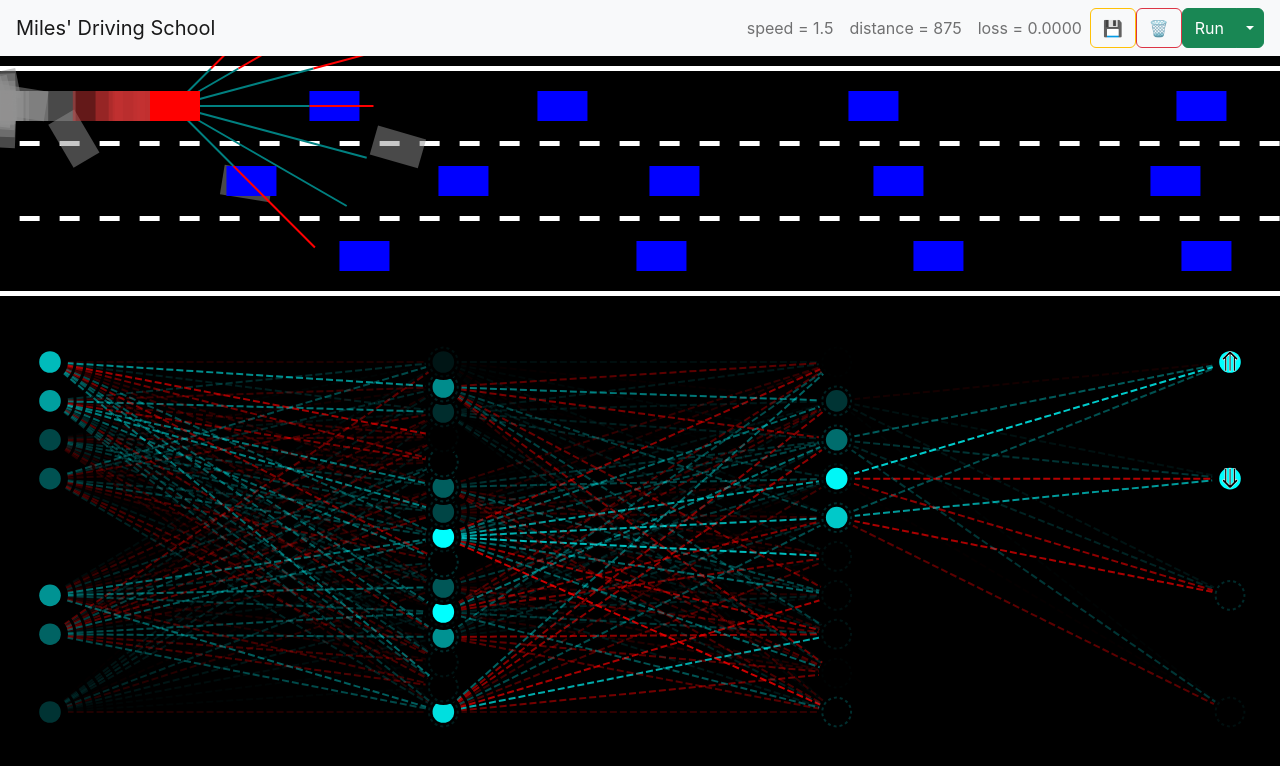
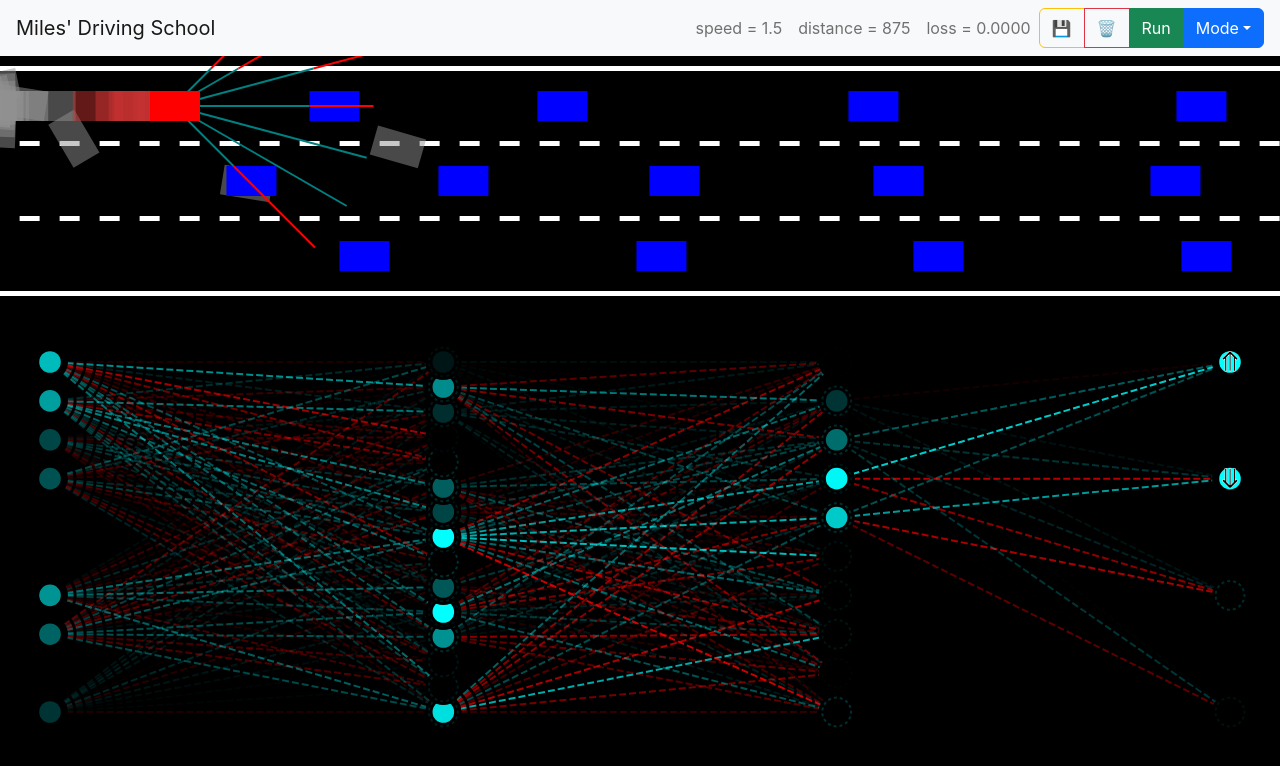
Before and after one commit to jedwards1230/cars, a React (Create React App) app: page /cars/teach in a window 1280 px wide. Shown: the top 766 px of the page. Built offline with nearby package versions, Linux system fonts and the light colour scheme.

Commit message:
better buttons

```diff
--- a/src/components/navbar.tsx
+++ b/src/components/navbar.tsx
@@ -1,11 +1,13 @@
 import React, { ReactNode, useState } from "react";
-import { Link } from "react-router-dom";
-import { Button, ButtonGroup, Dropdown, Nav, Navbar, NavDropdown } from "react-bootstrap";
+import { Link, useLocation } from "react-router-dom";
+import { Button, ButtonGroup, DropdownButton, Nav, Navbar, NavDropdown } from "react-bootstrap";
 import ConfigForm from "./trainConfig/configForm";
 
 const NavComponent = (props: {
     children: ReactNode;
     run: () => void,
+    saveModel?: () => void,
+    destroyModel?: () => void,
 }) => {
     const [show, setShow] = useState(false);
     const handleClose = () => setShow(false);
@@ -17,18 +19,39 @@ const NavComponent = (props: {
             <Nav className="ms-auto">
                 {props.children}
 
-                <Dropdown as={ButtonGroup}>
+                <ButtonGroup>
+                    {props.saveModel &&
+                        <Button
+                            id="saveBtn"
+                            onClick={props.saveModel}
+                            title={"Save Model"}
+                            variant="outline-warning">💾</Button>}
+                    {props.destroyModel &&
+                        <Button
+                            id="destroyBtn"
+                            onClick={props.destroyModel}
+                            title={"Destroy Model"}
+                            variant="outline-danger">🗑️</Button>}
                     <Button variant="success" onClick={props.run}>Run</Button>
-
-                    <Dropdown.Toggle split variant="success" id="dropdown-basic" />
-
-                    <Dropdown.Menu>
-                        <NavDropdown.Item eventKey="1.1" as={Link} to="/cars/genetic">Genetic</NavDropdown.Item>
-                        <NavDropdown.Item eventKey="1.2" as={Link} to="/cars/teach">Teach</NavDropdown.Item>
+                    <DropdownButton as={ButtonGroup} title={"Mode"} align="end" >
+                        <NavDropdown.Item
+                        eventKey="1.1"
+                        as={Link}
+                        to="/cars/genetic"
+                        active={
+                            useLocation().pathname === "/cars/genetic" ? true : false
+                        }>Genetic</NavDropdown.Item>
+                        <NavDropdown.Item
+                            eventKey="1.2"
+                            as={Link}
+                            to="/cars/teach"
+                            active={
+                                useLocation().pathname === "/cars/teach" ? true : false
+                            }>Teach</NavDropdown.Item>
                         <NavDropdown.Divider />
                         <NavDropdown.Item onClick={handleShow}>Config</NavDropdown.Item>
-                    </Dropdown.Menu>
-                </Dropdown>
+                    </DropdownButton>
+                </ButtonGroup>
                 <ConfigForm
                     show={show}
                     handleHide={handleClose} />
--- a/src/components/trainConfig/configForm.tsx
+++ b/src/components/trainConfig/configForm.tsx
@@ -30,7 +30,7 @@ const ConfigForm = (props: {
         layers: appContext.activeConfig.layers
     }
 
-    const methods = useForm({defaultValues})
+    const methods = useForm({ defaultValues })
     const onSubmit = (data: any) => {
         data = cleanData(data);
         console.log(data);
@@ -49,7 +49,17 @@ const ConfigForm = (props: {
         config.lr = data.lr;
         config.sensorCount = data.sensorCount;
         config.actionCount = data.actionCount;
-        config.layers = data.layers;
+
+        if (config.layers.length === data.layers.length) {
+            data.layers.forEach((layer: LayerConfig, i: number) => {
+                if (layer.outputs === config.layers[i].outputs && layer.inputs === config.layers[i].inputs) {
+                    config.layers[i].activation = layer.activation;
+                }
+            })
+        } else {
+            config.layers = data.layers;
+        }
+
         config.save();
 
         appContext.activeConfig = config;
--- a/src/network/network.ts
+++ b/src/network/network.ts
@@ -38,7 +38,7 @@ export class Network {
         this.deriveLoss = (targets, outputs) => {
             const derivatives = [];
             for (let i = 0; i < outputs.length; i++) {
-                derivatives[i] = (outputs[i] - targets[i]) * 2;
+                derivatives[i] = (targets[i] - outputs[i]) * 2;
             }
             return derivatives;
         }
--- a/src/pages/genetic.tsx
+++ b/src/pages/genetic.tsx
@@ -1,7 +1,7 @@
 import React, { useContext, useEffect, useState } from "react";
 import NavComponent from "../components/navbar";
 import VisualView from "../components/visualView";
-import { Button, Navbar } from "react-bootstrap";
+import { Navbar } from "react-bootstrap";
 import { AppContext } from "../context";
 import { Simulator } from "../car/simulator";
 
@@ -59,7 +59,7 @@ const Genetic = () => {
 
 	return (
 		<>
-			<NavComponent run={reset} >
+			<NavComponent run={reset} saveModel={saveModel} destroyModel={destroyModel} >
 				{stats.map((stat, i) => {
 					return (
 						<Navbar.Text
@@ -68,18 +68,6 @@ const Genetic = () => {
 							className="px-2">{stat.key} = {stat.value}</Navbar.Text>
 					)
 				})}
-				<Button
-					key={"saveBtn"}
-					id="saveBtn"
-					onClick={saveModel}
-					title={"Save Model"}
-					variant="outline-warning">💾</Button>,
-				<Button
-					key={"destroyBtn"}
-					id="destroyBtn"
-					onClick={destroyModel}
-					title={"Destroy Model"}
-					variant="outline-danger">🗑️</Button>
 			</NavComponent>
 			<VisualView
 				sim={appContext.sim} />
--- a/src/pages/teach.tsx
+++ b/src/pages/teach.tsx
@@ -2,7 +2,7 @@ import React, { useContext, useEffect, useState } from "react";
 import NavComponent from "../components/navbar";
 import VisualView from "../components/visualView";
 import { Simulator } from "../car/simulator";
-import { Button, Navbar } from "react-bootstrap";
+import { Navbar } from "react-bootstrap";
 import { AppContext } from "../context";
 
 const Teach = (props: any) => {
@@ -64,7 +64,7 @@ const Teach = (props: any) => {
 
 	return (
 		<>
-			<NavComponent run={run} >
+			<NavComponent run={run} saveModel={saveModel} destroyModel={destroyModel} >
 				{stats.map((stat, i) => {
 					return (
 						<Navbar.Text
@@ -74,18 +74,6 @@ const Teach = (props: any) => {
 					)
 				})}
 				{/* //todo: better way to send buttons to navbar */}
-				<Button
-					key={"saveBtn"}
-					id="saveBtn"
-					onClick={saveModel}
-					title={"Save Model"}
-					variant="outline-warning">💾</Button>
-				<Button
-					key={"destroyBtn"}
-					id="destroyBtn"
-					onClick={destroyModel}
-					title={"Destroy Model"}
-					variant="outline-danger">🗑️</Button>
 			</NavComponent>
 			<VisualView
 				sim={appContext.sim} />
```
